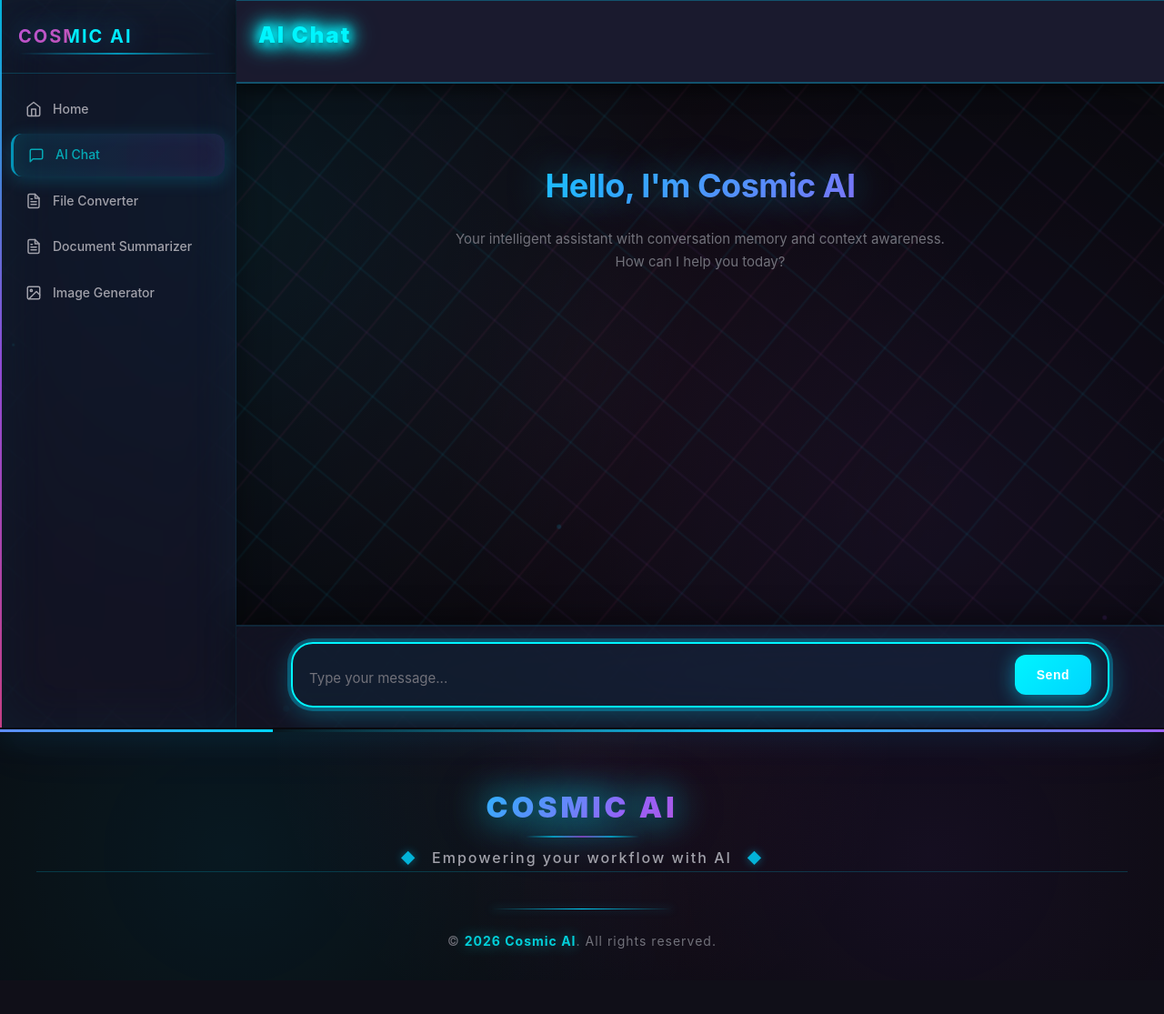
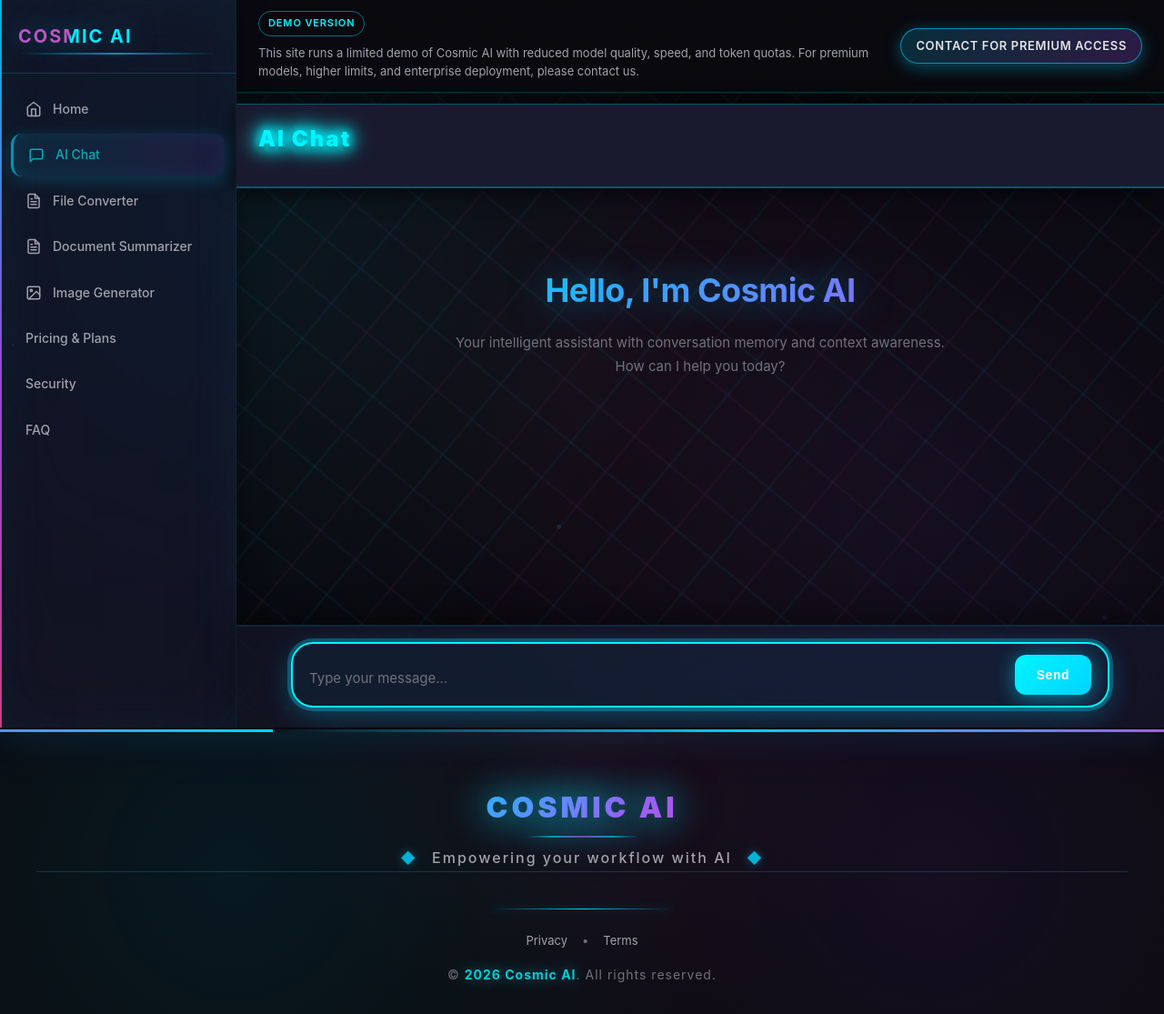
Before and after one commit to linkhanthtel/cosmic-ai, a Flask app: page /chat in a window 1280 px wide. Shown: the whole page at 91% size. Before the commit the page ends 1046 px from the top, so only its background shows below. Run offline with Flask 3, Linux system fonts and the light colour scheme; data that the repository does not hold is empty.

Commit message:
Update base.html

```diff
--- a/templates/base.html
+++ b/templates/base.html
@@ -531,6 +531,7 @@
 
             .main-content {
                 width: 100%;
+                padding-top: 60px;
             }
 
             .footer {
@@ -580,6 +581,79 @@
         @media (min-width: 769px) {
             .mobile-overlay {
                 display: none !important;
+            }
+        }
+
+        .demo-banner {
+            background: rgba(10, 10, 15, 0.96);
+            border-bottom: 1px solid rgba(0, 212, 255, 0.25);
+            padding: 12px 24px;
+            margin-bottom: 12px;
+            display: flex;
+            align-items: center;
+            justify-content: space-between;
+            gap: 16px;
+            font-size: 13px;
+            color: var(--text-secondary);
+            box-shadow: 0 8px 24px rgba(0, 0, 0, 0.6);
+            position: relative;
+            z-index: 5;
+        }
+
+        .demo-banner-text {
+            display: flex;
+            flex-wrap: wrap;
+            gap: 8px;
+            align-items: center;
+        }
+
+        .demo-label {
+            padding: 4px 10px;
+            border-radius: 999px;
+            border: 1px solid rgba(0, 212, 255, 0.5);
+            color: var(--accent-cyan);
+            font-weight: 600;
+            letter-spacing: 0.08em;
+            text-transform: uppercase;
+            font-size: 11px;
+        }
+
+        .demo-message {
+            color: var(--text-secondary);
+        }
+
+        .demo-banner-cta {
+            padding: 8px 16px;
+            border-radius: 999px;
+            border: 1px solid rgba(0, 212, 255, 0.6);
+            background: linear-gradient(135deg, rgba(0, 212, 255, 0.18), rgba(168, 85, 247, 0.24));
+            color: var(--text-primary);
+            text-decoration: none;
+            font-size: 13px;
+            font-weight: 600;
+            letter-spacing: 0.05em;
+            text-transform: uppercase;
+            box-shadow: 0 4px 18px rgba(0, 212, 255, 0.35);
+            transition: all 0.25s ease;
+            white-space: nowrap;
+        }
+
+        .demo-banner-cta:hover {
+            transform: translateY(-1px);
+            box-shadow: 0 8px 28px rgba(0, 212, 255, 0.55);
+            border-color: var(--accent-blue-hover);
+        }
+
+        @media (max-width: 768px) {
+            .demo-banner {
+                flex-direction: column;
+                align-items: flex-start;
+            }
+
+            .demo-banner-cta {
+                width: 100%;
+                text-align: center;
+                justify-content: center;
             }
         }
 
@@ -652,12 +726,31 @@
                     </svg>
                     <span>Image Generator</span>
                 </a>
+                <a href="/pricing" class="nav-item {% if request.endpoint == 'pricing_page' %}active{% endif %}">
+                    <span>Pricing & Plans</span>
+                </a>
+                <a href="/security" class="nav-item {% if request.endpoint == 'security_page' %}active{% endif %}">
+                    <span>Security</span>
+                </a>
+                <a href="/faq" class="nav-item {% if request.endpoint == 'faq_page' %}active{% endif %}">
+                    <span>FAQ</span>
+                </a>
                 {% block nav_items %}{% endblock %}
             </div>
         </nav>
 
         <!-- Main Content -->
         <main class="main-content">
+            <div class="demo-banner">
+                <div class="demo-banner-text">
+                    <span class="demo-label">Demo Version</span>
+                    <span class="demo-message">
+                        This site runs a limited demo of Cosmic AI with reduced model quality, speed, and token quotas.
+                        For premium models, higher limits, and enterprise deployment, please contact us.
+                    </span>
+                </div>
+                <a href="/pricing#contact-premium" class="demo-banner-cta">Contact for Premium Access</a>
+            </div>
             {% block content %}{% endblock %}
         </main>
     </div>
@@ -673,6 +766,11 @@
 
         <div class="footer-bottom">
             <div class="footer-divider"></div>
+            <div style="display:flex;gap:16px;flex-wrap:wrap;justify-content:center;font-size:13px;color:var(--text-muted);">
+                <a href="/privacy" style="color:var(--text-secondary);text-decoration:none;">Privacy</a>
+                <span>•</span>
+                <a href="/terms" style="color:var(--text-secondary);text-decoration:none;">Terms</a>
+            </div>
             <div class="footer-copyright">
                 © <strong>2026 Cosmic AI</strong>. All rights reserved.
             </div>
```
